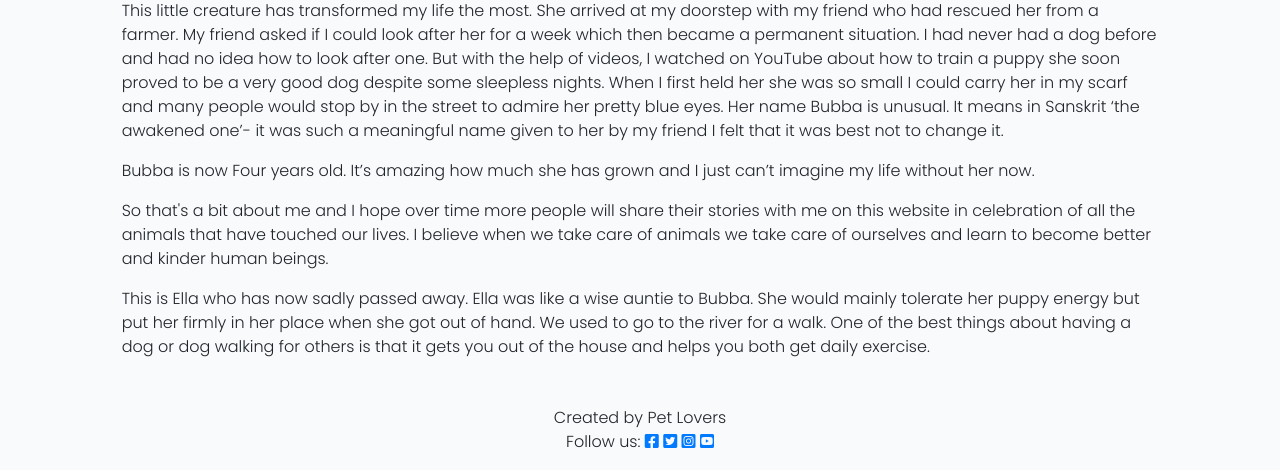
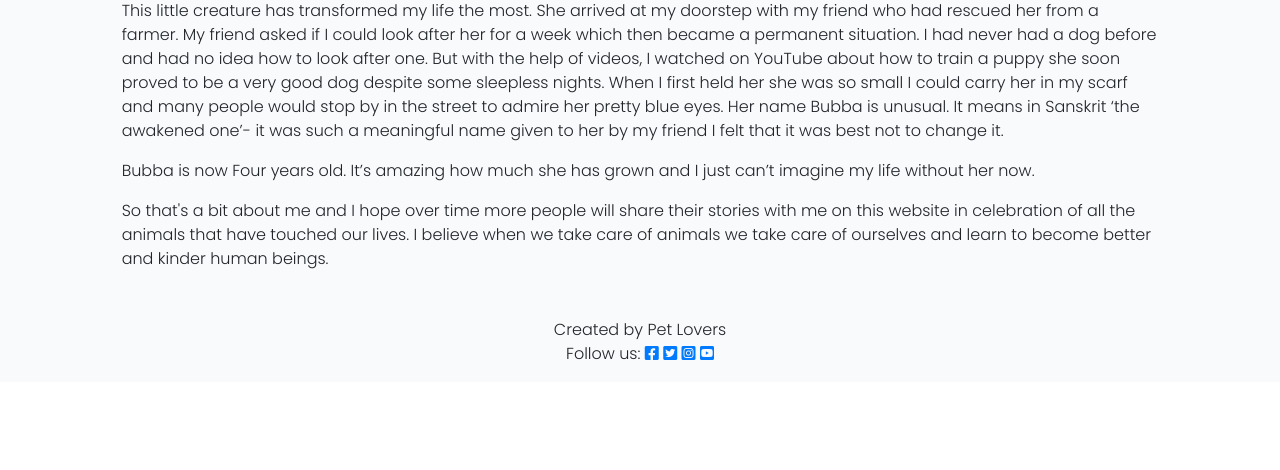
Before and after one commit to sundeepbassi/djangopetblog, a Django app: page /about/ in a window 1280 px wide. Shown: the part 1399-1869 px from the top of the page. After the commit the page ends 1759 px from the top, so only its background shows below. Run offline with Django 3.2, Linux system fonts and the light colour scheme; some libraries are stand-ins or nearby versions.

Commit message:
Remove text about Ella, as it was supposed to be in a blog post instead.

```diff
--- a/templates/about.html
+++ b/templates/about.html
@@ -88,11 +88,6 @@
         lives. I believe when we take care of animals we take care of ourselves and
         learn to become better and kinder human beings.</p>
 
-    <p>This is Ella who has now sadly passed away. Ella was like a wise auntie to Bubba.
-        She would mainly tolerate her puppy energy but put her firmly in her place when
-        she got out of hand. We used to go to the river for a walk. One of the best things
-        about having a dog or dog walking for others is that it gets you out of the house
-        and helps you both get daily exercise.</p>
         </div>
     </div>
 </div>
```
